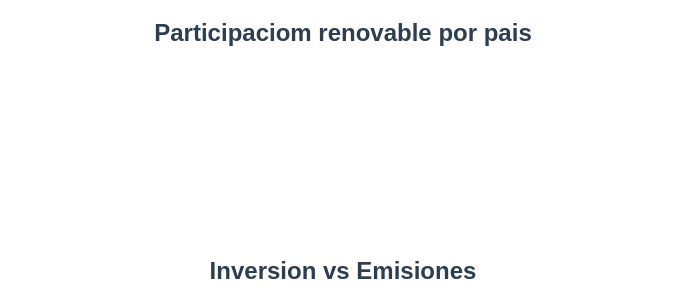
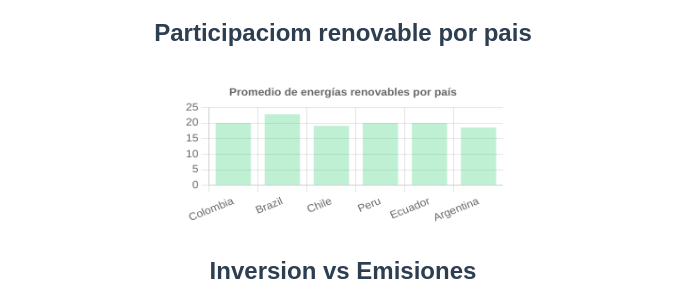
Before and after one commit to JhanP90/JhanP90.github.io, a plain HTML site: page proyecto/index.html in a window 1280 px wide. Shown: the part 89-391 px from the top of the page, without its empty margins (297-983 px from the left). Drawn offline with Linux system fonts and the light colour scheme.

Commit message:
graficas buenas

```diff
--- a/proyecto/index.html
+++ b/proyecto/index.html
@@ -20,6 +20,7 @@
             <canvas id="graficaScatter"></canvas>
         </Section>
     </main>
-    <script scr=librerias/Chart.min.js></script>
+    <script src=libreria/chart.js></script>
+    <script src=script.js></script>
 </body>
 </html>
--- a/proyecto/script.js
+++ b/proyecto/script.js
@@ -1,30 +1,22 @@
-fetch('../data/energy_transition_clean.json')
+fetch('data/energy_transition_clean.json')
+  .then(res => res.json()) // Estaba mal escrito como `.this(res => ...)`
+  .then(data => {
+    const countries = [...new Set(data.map(d => d.Country))]; // "set" debe ser "Set" con mayúscula
 
-.this(res=>res.json())
+    const paises = [];
+    const renovables = [];
 
-.then(data => {
+    countries.forEach(pais => {
+      const datospais = data.filter(d => d.Country === pais); // Filtro corregido
 
-    const countries =[...new set(data.map(d=>d.Country))];
-
-    //participacion promedio renovable
-
-    const paises=[];
-
-    const renovables=[];
-
-    countries.forEach(pais=>{
-
-        const datospais=data.filter(d.Country===pais);
-
-        const promedio = datospais.reduce((a,b)=>a+(b.Renewable_Share_percent||0),0)/datospais.length;
+      const promedio = datospais.reduce((a, b) => a + (b.Renewable_Share_percent || 0), 0) / datospais.length;
 
       paises.push(pais);
-
-        renovables.push(promedio).toFixed(2);
-
+      renovables.push(promedio.toFixed(2)); // `toFixed` se debe aplicar al número antes de `push`
     });
 
-    const ctx1= document.getElementById('graficaRenovable')
+    const ctx1 = document.getElementById('graficaRenovable');
+
     new Chart(ctx1, {
       type: 'bar',
       data: {
@@ -33,16 +25,14 @@ fetch('../data/energy_transition_clean.json')
           label: '% renovable',
           data: renovables,
           backgroundColor: 'rgba(46, 204, 113, 0.3)',
-
         }]
       },
       options: {
         responsive: true,
-            Plugins:{
-                legend:{display:false},
-                title:{display:true, text:'promedio de energías renovables por país'}
+        plugins: { // Debe ser "plugins", no "Plugins"
+          legend: { display: false },
+          title: { display: true, text: 'Promedio de energías renovables por país' }
         }
       }
     });
-
-})
+  });
```
Lines whose indentation alone changed are shown as unchanged.
